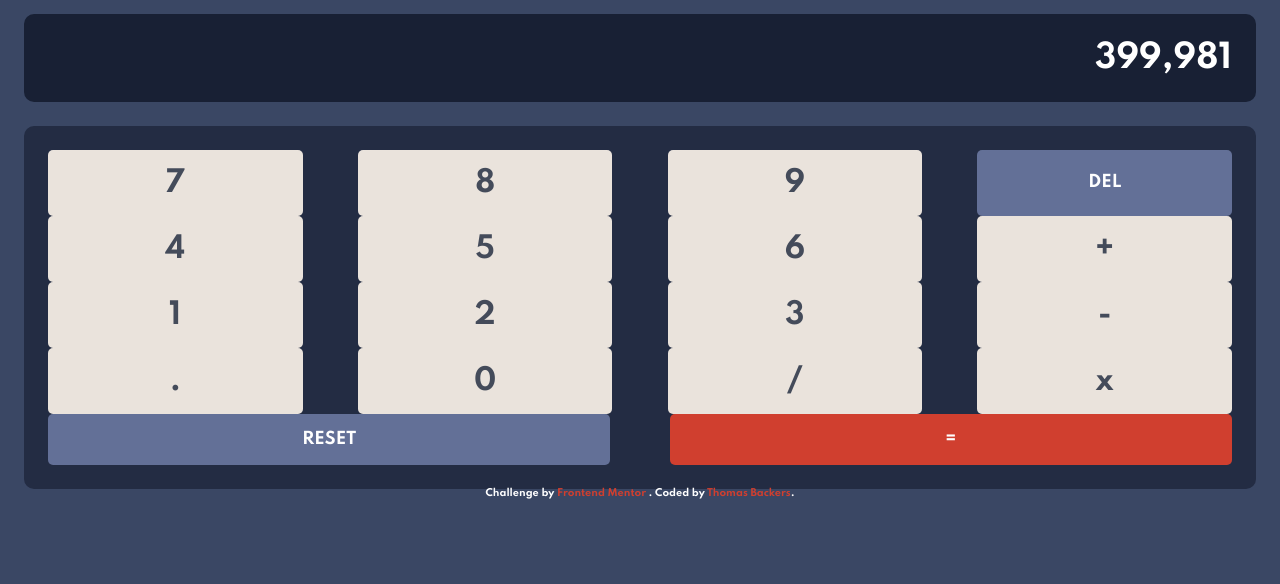
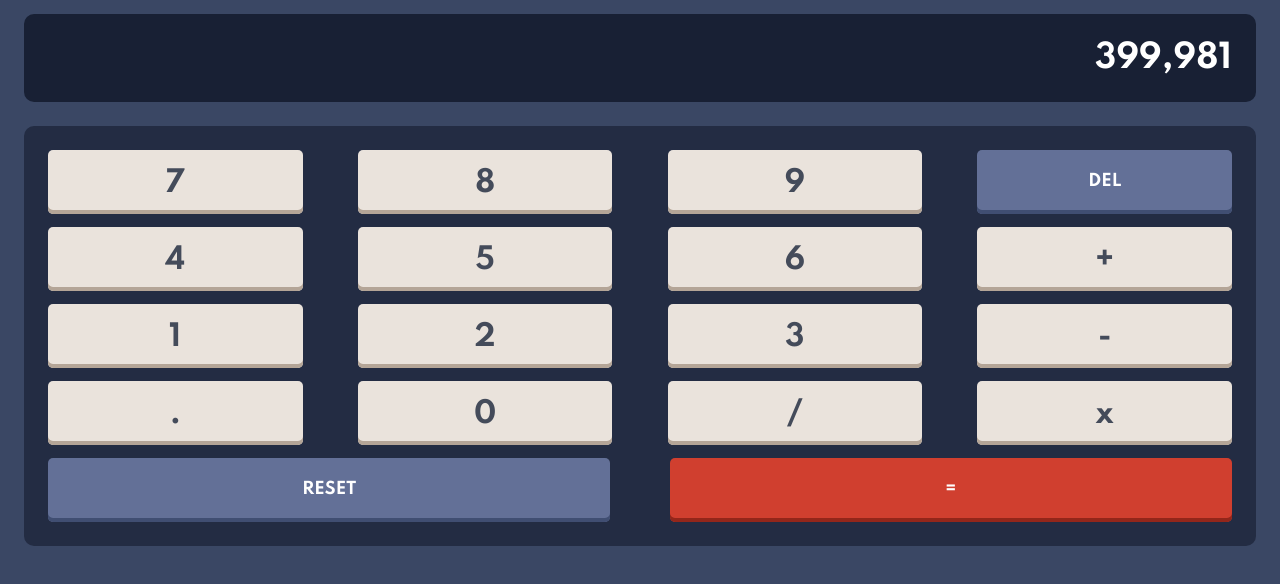
Before and after one commit to ThomasBackers/calculator-frontend-mentor, a website built with Parcel: page src/index.html in a window 1280 px wide. Shown: the part 90-674 px from the top of the page. Built offline with nearby package versions, Linux system fonts and the light colour scheme.

Commit message:
sass done

```diff
--- a/src/index.html
+++ b/src/index.html
@@ -55,14 +55,7 @@
                     <button class="calculator__keyboard__key-equ">=</button>
                 </div>
             </main>
-            <footer class="attribution">
-                Challenge by
-                <a href="https://www.frontendmentor.io?ref=challenge" target="_blank">
-                    Frontend Mentor
-                </a>
-                . Coded by
-                <a href="#" target="_blank">Thomas Backers</a>.
-            </footer>
+            <!-- Challenge by Frontend Mentor. Coded by Thomas Backers -->
         </div>
     </body>
 </html>
--- a/src/sass/base/_base.scss
+++ b/src/sass/base/_base.scss
@@ -2,7 +2,7 @@ body {
     background-color: $body-background;
     font-family: $main-font;
     .body-contents {
-        padding: 2.1rem 1.5rem;
+        padding: 2.1rem 1.5rem 0 1.5rem;
     }
 }
 
--- a/src/sass/layout/_calculator.scss
+++ b/src/sass/layout/_calculator.scss
@@ -27,6 +27,8 @@
             padding: 1rem 0;
             border: none;
             border-radius: 5px;
+            height: 4rem;
+            cursor: pointer;
         }
         &__key-del, &__key-equ {
             width: 47.5%;
@@ -35,18 +37,22 @@
         }
         &__key-num, &__key-del:nth-child(4) {
             width: 21.5%;
+            margin-bottom: 0.81rem;
         }
         &__key-num {
             font-size: 1.8rem;
             background-color: $key-num-background;
             color: $text-color-1;
+            box-shadow: inset 0px -4px 0px 0px $key-num-shadow;
         }
         &__key-del {
             text-transform: uppercase;
             background-color: $key-del-background;
+            box-shadow: inset 0px -4px 0px 0px $key-del-shadow;
         }
         &__key-equ {
             background-color: $key-equ-background;
+            box-shadow: inset 0px -4px 0px 0px $key-equ-shadow;
         }
     }
 }
--- a/src/sass/layout/_footer.scss
+++ /dev/null
@@ -1,9 +0,0 @@
-.attribution {
-    font-size: 0.6rem;
-    text-align: center;
-    color: $text-color-2;
-    a {
-        color: $key-equ-background;
-        text-decoration: none;
-    }
-}
--- a/src/sass/main.scss
+++ b/src/sass/main.scss
@@ -3,4 +3,3 @@
 @import "base/base";
 @import "layout/header";
 @import "layout/calculator";
-@import "layout/footer";
```
Also changed, not shown: dist/index.html, 2 other files.
